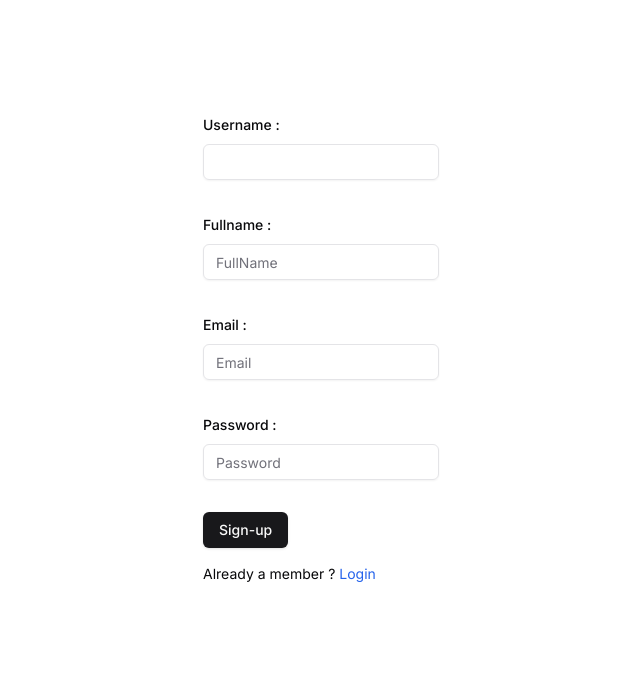
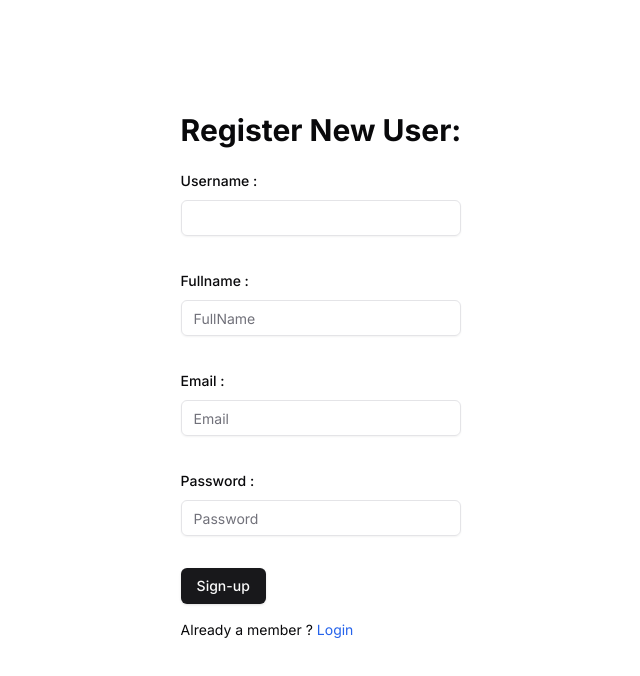
Before and after one commit to manishSharma1-dev/finedPeace, a Next.js app: page /sign-up in a window 1280 px wide. Shown: the top 676 px of the page, without its empty margins (319-959 px from the left). Built offline with nearby package versions, Linux system fonts and the light colour scheme.

Commit message:
made some ui changes and in api

```diff
--- a/app/(auth)/sign-in/page.tsx
+++ b/app/(auth)/sign-in/page.tsx
@@ -70,6 +70,7 @@ export default function page() {
       <div className='flex justify-center items-center'>
         <div>
 
+        <p className='text-3xl font-bold pb-5'>Login User:</p>
           <FormProvider {...form}>
             <form onSubmit={form.handleSubmit(onSubmit)} className="space-y-8">
 
--- a/app/(auth)/sign-up/page.tsx
+++ b/app/(auth)/sign-up/page.tsx
@@ -54,6 +54,7 @@ export default function page() {
       <div className='flex justify-center items-center'>
         <div>
 
+         <p className='text-3xl font-bold pb-5'>Register New User:</p>
           <FormProvider {...form}>
             <form onSubmit={form.handleSubmit(onSubmit)} className="space-y-8">
 
--- a/components/landingpage/Navbar.tsx
+++ b/components/landingpage/Navbar.tsx
@@ -1,6 +1,7 @@
 "use client"
 
 import { useRouter } from "next/navigation"
+import { MessageSquareQuote } from "lucide-react"
 
 export const Navbar: React.FC = () => {
 
@@ -15,7 +16,8 @@ export const Navbar: React.FC = () => {
             <div className="flex justify-between">
 
                 <div className="flex gap-3 items-center">
-                    <img src="#" alt="logo" />
+                    {/* <img src="#" alt="logo" /> */}
+                    <MessageSquareQuote size={14} color="black" />
                     <span className="font-bold text-sm">FindPeace</span>
                 </div>
 
--- a/package.json
+++ b/package.json
@@ -23,6 +23,7 @@
     "mongoose": "^8.6.1",
     "next": "14.2.7",
     "next-auth": "^4.24.7",
+    "node-cache": "^5.1.2",
     "react": "^18",
     "react-dom": "^18",
     "react-hook-form": "^7.53.0",
```
Also changed, not shown: 1 other file (tests, documents, lock files or other folders).
